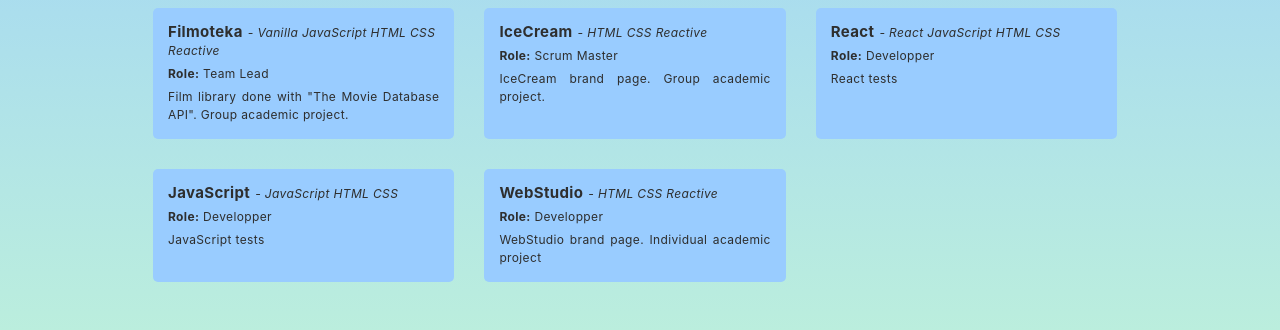
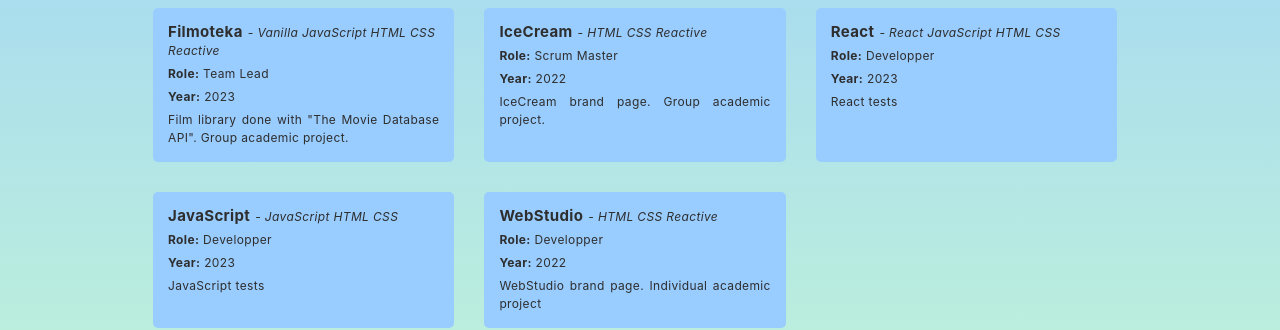
Before and after one commit to SantiRock/portfolio, a React (Create React App) app: page / in a window 1280 px wide. Shown: the part 306-636 px from the top of the page. Built offline with nearby package versions, Linux system fonts and the light colour scheme.

Commit message:
version 1

```diff
--- a/src/App.js
+++ b/src/App.js
@@ -4,13 +4,14 @@
 
 const Btn = ( {text, handler} ) => <button className='btn' onClick={handler}>{text}</button>
 
-const Project = ( {link, name, tecnologies, description, role } ) => {
+const Project = ( {link, name, tecnologies, description, role, year } ) => {
   return (
     <div className='project'>
       <a href={link} target="_blank">
         <h3>{name}</h3>
         <p className='techs'>- {tecnologies.join(' ')}</p>
         <p><b>Role:</b> {role}</p>
+        <p><b>Year:</b> {year}</p>
         <p>{description}</p>
       </a>
     </div>
@@ -18,8 +19,8 @@
 }
 
 const Projects = ( {showAll} ) =>
-showAll.map(({link, name, tecnologies, description, role, id}) =>
-<Project key={id} link={link} name={name} tecnologies={tecnologies} description={description} role={role}/>)
+showAll.map(({link, name, tecnologies, description, role, id, year}) =>
+<Project key={id} link={link} name={name} tecnologies={tecnologies} description={description} role={role} year={year}/>)
 
 
 const App = () => {
--- a/src/js/projects.js
+++ b/src/js/projects.js
@@ -7,6 +7,7 @@
         description: 'Film library done with "The Movie Database API". Group academic project.',
         link: 'https://santirock.github.io/goit-javaband-jsproject/',
         tags: 'javascript',
+        year: '2023',
     },
 
     {
@@ -17,6 +18,7 @@
         description: 'IceCream brand page. Group academic project.',
         link: 'https://santirock.github.io/goit-starteam-backup/',
         tags: 'html',
+        year: '2022',
     },
 
     {
@@ -27,6 +29,7 @@
         description: 'React tests',
         link: '',
         tags: 'react',
+        year: '2023',
     },
 
     {
@@ -37,6 +40,7 @@
         description: 'JavaScript tests',
         link: '',
         tags: 'javascript',
+        year: '2023',
     },
 
     {
@@ -46,7 +50,8 @@
         tecnologies: ['HTML', 'CSS', 'Reactive'],
         description: 'WebStudio brand page. Individual academic project',
         link: 'https://santirock.github.io/goit-markup-hw-08/',
-        tags: 'html'
+        tags: 'html',
+        year: '2022',
     }
 ]
 
```
